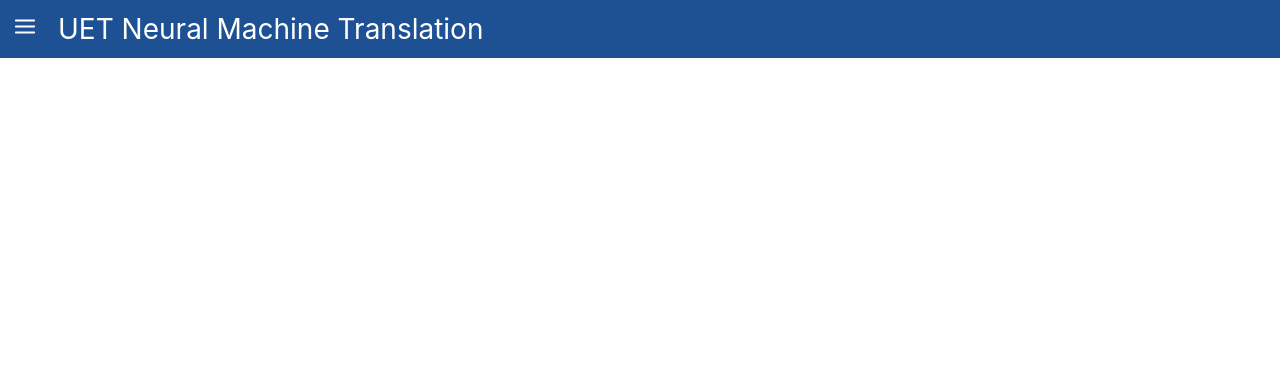
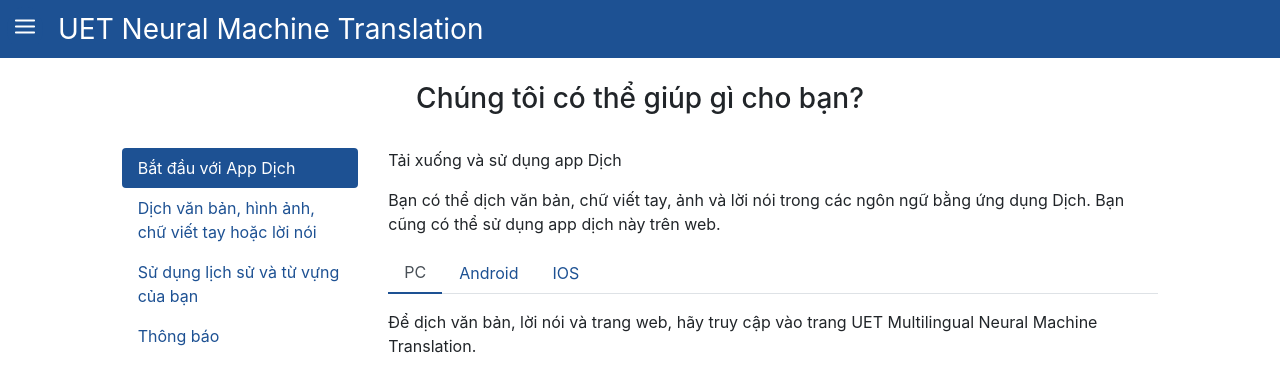
Before and after one commit to distardao/webapp_uet, a React (Create React App) app: page /help in a window 1280 px wide. Shown: the top 392 px of the page. Built offline with nearby package versions, Linux system fonts and the light colour scheme.

Commit message:
page-help

```diff
--- a/src/App.js
+++ b/src/App.js
@@ -12,6 +12,7 @@
 import Register from './screens/Register';
 import ForgotPassword from './screens/ForgotPassword';
 import RulesAndPolicy from './screens/RulesAndPolicy';
+import Help from './screens/Help';
 
 function App() {
 	return (
@@ -24,6 +25,7 @@
 				<Route path='/register' exact component={Register} />
 				<Route path='/forgot-password' exact component={ForgotPassword} />
 				<Route path='/rules-and-policy' exact component={RulesAndPolicy} />
+				<Route path='/help' exact component={Help} />
 			</Switch>
 		</Router>
 	);
--- a/src/components/Navbar/SidebarData.js
+++ b/src/components/Navbar/SidebarData.js
@@ -12,6 +12,10 @@
 		path: '/rules-and-policy',
 	},
 	{
+		title: 'Hỗ trợ',
+		path: '/help',
+	},
+	{
 		title: 'Liên hệ',
 		path: '/contact',
 	},
--- /dev/null
+++ b/src/screens/Help/HelpStyle.module.css
@@ -0,0 +1,6 @@
+.nav-link {
+    background-color: brown;
+    border-style: solid;
+    border-color: '#000';
+    border-width: 5px;
+}
--- /dev/null
+++ b/src/screens/Help/index.js
@@ -0,0 +1,98 @@
+/* eslint-disable react/no-unescaped-entities */
+import React from 'react';
+import { Container, Row, Col, Nav, Tab, Tabs } from 'react-bootstrap';
+import './HelpStyle.module.css';
+
+function index() {
+	return (
+		<div>
+			<div className="d-flex justify-content-center p-4">
+				<h3>Chúng tôi có thể giúp gì cho bạn?</h3>
+			</div>
+			<Container fluid>
+				<Row>
+					<Col md={{ span: 10, offset: 1 }}>
+						<Tab.Container id="left-tabs-example" defaultActiveKey="first">
+							<Row>
+								<Col sm={3}>
+									<Nav variant="pills" className="flex-column">
+										<Nav.Item>
+											<Nav.Link eventKey="first">Bắt đầu với App Dịch</Nav.Link>
+										</Nav.Item>
+										<Nav.Item>
+											<Nav.Link eventKey="second">Dịch văn bản, hình ảnh, chữ viết tay hoặc lời nói</Nav.Link>
+										</Nav.Item>
+										<Nav.Item>
+											<Nav.Link eventKey="three">Sử dụng lịch sử và từ vựng của bạn</Nav.Link>
+										</Nav.Item>
+										<Nav.Item>
+											<Nav.Link eventKey="four">Thông báo</Nav.Link>
+										</Nav.Item>
+									</Nav>
+								</Col>
+								<Col sm={9}>
+									<Tab.Content>
+										<Tab.Pane eventKey="first">
+											<p>
+												Tải xuống và sử dụng app Dịch
+											</p>
+											<p>
+												Bạn có thể dịch văn bản, chữ viết tay, ảnh và lời nói trong các  ngôn ngữ bằng ứng dụng Dịch. Bạn cũng có thể sử dụng app dịch này trên web.
+											</p>
+											<Tabs
+												defaultActiveKey="pc"
+												transition={false}
+												id="noanim-tab-example"
+												className="mb-3"
+											>
+												<Tab eventKey="pc" title="PC">
+													Để dịch văn bản, lời nói và trang web, hãy truy cập vào trang UET Multilingual Neural Machine Translation.
+												</Tab>
+												<Tab eventKey="android" title="Android">
+													<p>
+														Bước 1: Tải ứng dụng  Neural Machine Dịch xuống
+														Để bắt đầu, hãy tải ứng dụng  Neural Machine Dịch dành cho Android xuống.
+													</p>
+													<p>
+														Lưu ý: Để dịch hình ảnh bằng máy ảnh của bạn trong tất cả các ngôn ngữ được hỗ trợ, thiết bị của bạn phải có máy ảnh tự động lấy nét và CPU lõi kép với ARMv7. Để biết chi tiết kỹ thuật, hãy xem hướng dẫn của nhà sản xuất thiết bị.
+													</p>
+													<p>
+														Bước 2: Thiết lập  Neural Machine Dịch
+														Mẹo: Trong phiên bản 6.10 trở lên, bạn có thể sử dụng Giao diện tối trong ứng dụng Dịch.
+													</p>
+													<p>
+														Vào lần đầu tiên mở  Neural Machine Dịch, bạn sẽ được yêu cầu chọn ngôn ngữ chính và ngôn ngữ bạn dịch thường xuyên nhất. Để chọn từ các ngôn ngữ có sẵn, hãy nhấn vào biểu tượng Mũi tên xuống Mũi tên xuống.
+													</p>
+													<p>
+														Để tải xuống cả hai ngôn ngữ để sử dụng ngoại tuyến, hãy chọn "Dịch ngoại tuyến". Nếu một trong hai ngôn ngữ không có sẵn để tải xuống thì sẽ có thông báo "Không có sẵn ngoại tuyến".
+													</p>
+													<p>
+														Lưu ý: Để tải một ngôn ngữ xuống, theo mặc định, bạn phải kết nối với mạng Wi-Fi.
+													</p>
+												</Tab>
+												<Tab eventKey="ios" title="IOS">
+													IOS
+												</Tab>
+											</Tabs>
+										</Tab.Pane>
+										<Tab.Pane eventKey="second">
+											Dịch văn bản, hình ảnh, chữ viết tay hoặc lời nói
+										</Tab.Pane>
+										<Tab.Pane eventKey="three">
+											Sử dụng lịch sử và từ vựng của bạn
+										</Tab.Pane>
+										<Tab.Pane eventKey="four">
+											Thông báo
+										</Tab.Pane>
+									</Tab.Content>
+								</Col>
+							</Row>
+						</Tab.Container>
+					</Col>
+				</Row >
+			</Container >
+		</div >
+	);
+}
+
+export default index;
```
